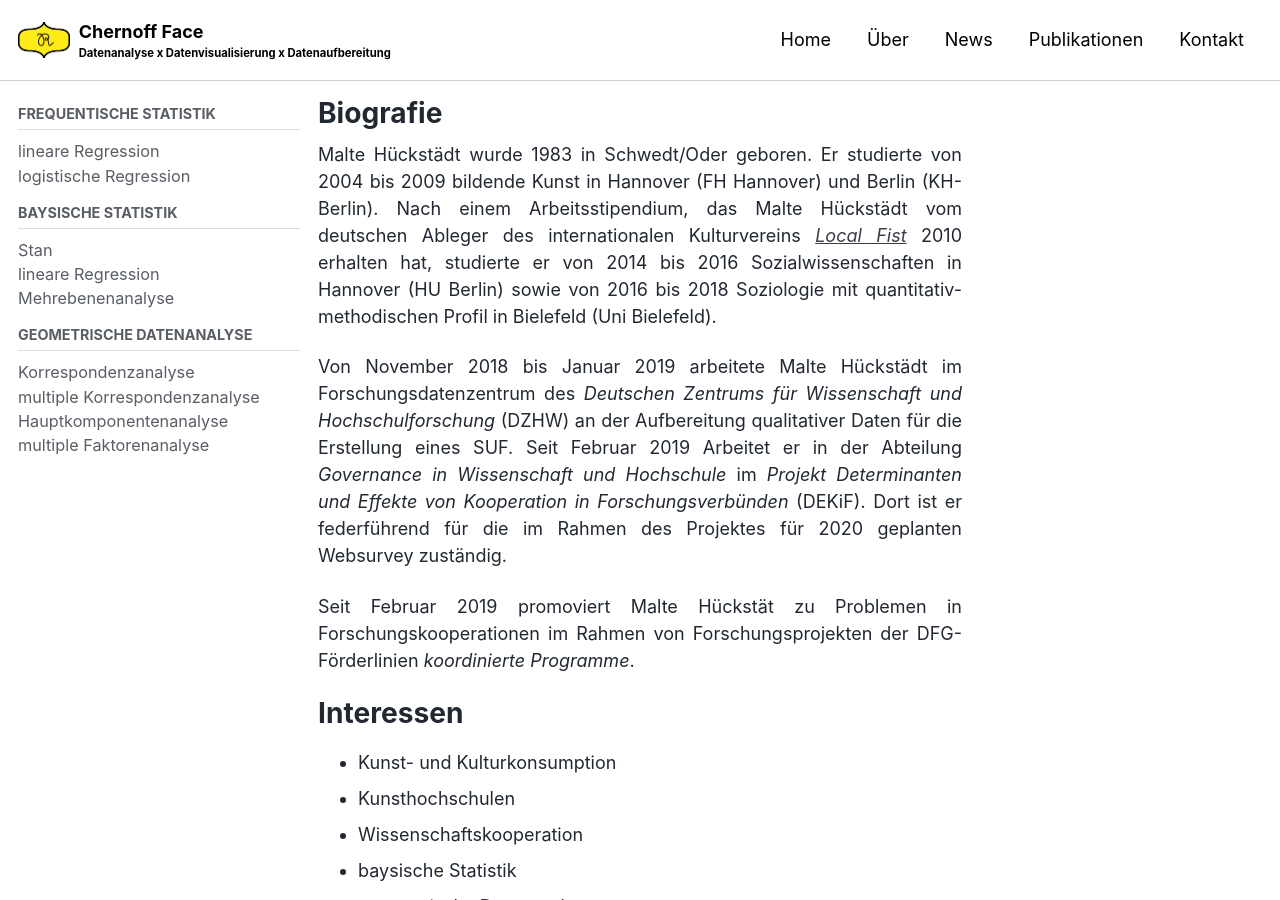
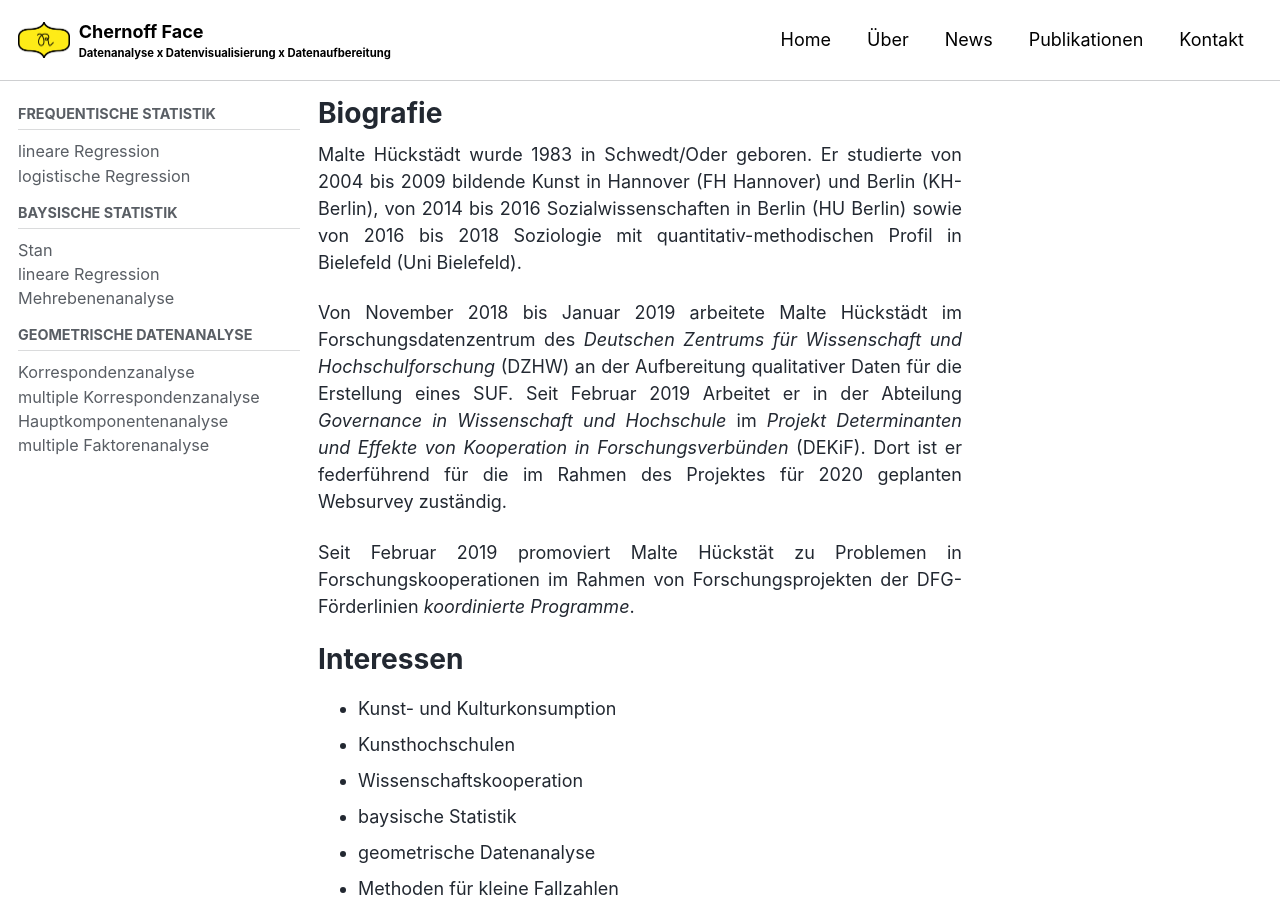
Before and after one commit to MalteHueckstaedt/Chernoff_Face, a Jekyll site: the page built from _pages/ueber.md, in a window 1280 px wide and 900 px high. Built offline with Jekyll 4.4.1, drawn with Linux system fonts in a browser that asks for light colours; cached includes are drawn as plain includes; nearby versions of some CDN libraries.

Commit message:
Cut Art-Part Bio

```diff
--- a/_pages/ueber.md
+++ b/_pages/ueber.md
@@ -2,7 +2,7 @@
 title: "Biografie"
 ---
 
-Malte Hückstädt wurde 1983 in Schwedt/Oder geboren. Er studierte von 2004 bis 2009 bildende Kunst in Hannover (FH Hannover) und Berlin (KH-Berlin). Nach einem Arbeitsstipendium, das Malte Hückstädt vom deutschen Ableger des internationalen Kulturvereins [*Local Fist*](local-fist.com) 2010 erhalten hat, studierte er von 2014 bis 2016 Sozialwissenschaften in Hannover (HU Berlin) sowie von 2016 bis 2018 Soziologie mit quantitativ-methodischen Profil in Bielefeld (Uni Bielefeld).
+Malte Hückstädt wurde 1983 in Schwedt/Oder geboren. Er studierte von 2004 bis 2009 bildende Kunst in Hannover (FH Hannover) und Berlin (KH-Berlin), von 2014 bis 2016 Sozialwissenschaften in Berlin (HU Berlin) sowie von 2016 bis 2018 Soziologie mit quantitativ-methodischen Profil in Bielefeld (Uni Bielefeld).
 {: style="text-align: justify;"}
 
 Von November 2018 bis Januar 2019 arbeitete Malte Hückstädt im Forschungsdatenzentrum des *Deutschen Zentrums für Wissenschaft und Hochschulforschung* (DZHW) an der Aufbereitung qualitativer Daten für die Erstellung eines SUF. Seit Februar 2019 Arbeitet er in der Abteilung *Governance in Wissenschaft und Hochschule* im *Projekt Determinanten und Effekte von Kooperation in Forschungsverbünden* (DEKiF). Dort ist er federführend für die im Rahmen des Projektes für 2020 geplanten Websurvey zuständig.
```
